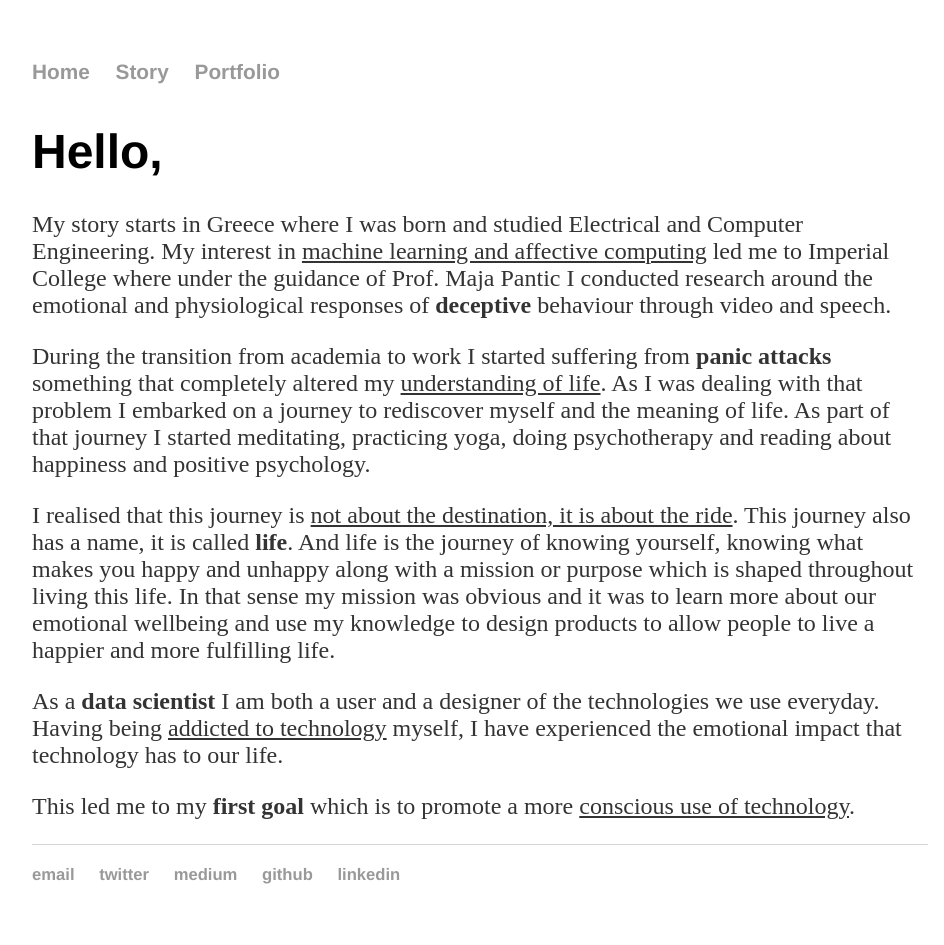
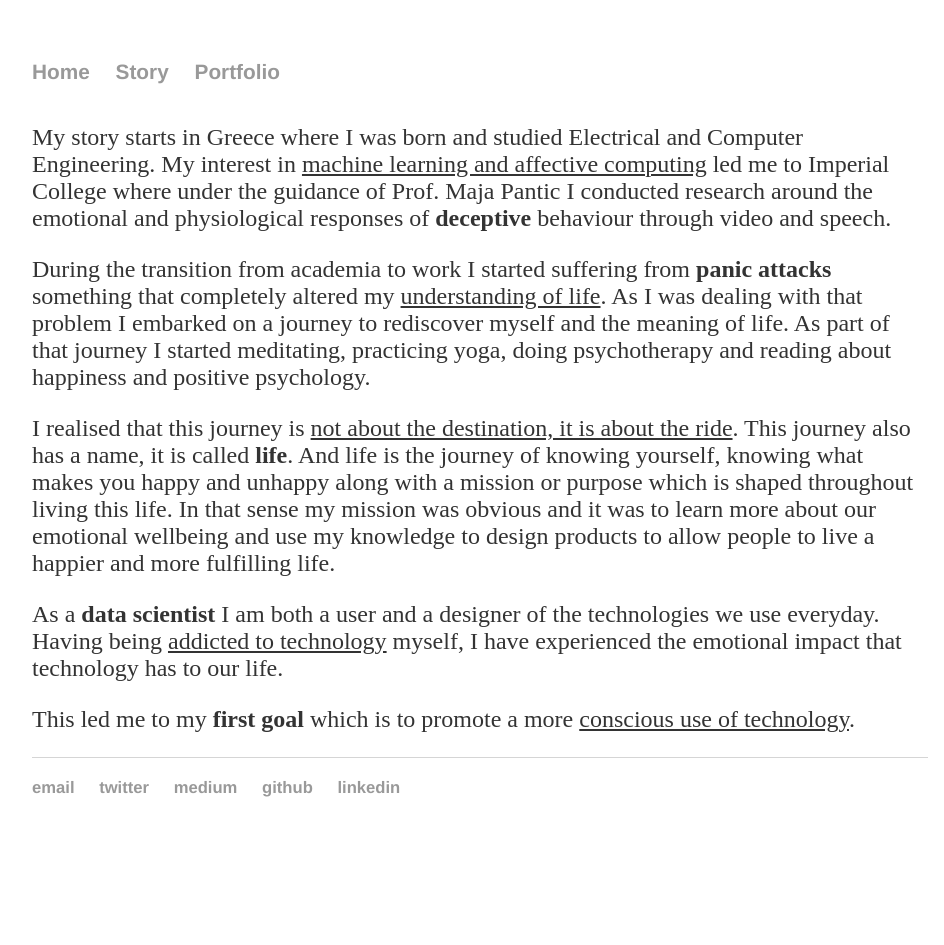
Before and after one commit to nsorros/nsorros.github.io, a Jekyll site: the page built from about/index.html, in a window 1280 px wide. Shown: the whole page, without its empty margins (160-1104 px from the left). Built offline with Jekyll 4.4.1, drawn with Linux system fonts in a browser that asks for light colours; after the commit the page ends 900 px from its top, so only the background shows below that.

Commit message:
Update index.html

```diff
--- a/about/index.html
+++ b/about/index.html
@@ -2,7 +2,7 @@
 layout: default
 title: My life so far ...
 ---
-<h1> Hello,</h1>
+
 <p>
 	My story starts in Greece where I was born and studied Electrical and Computer Engineering.
 	My interest in <u>machine learning and affective computing</u> led me to Imperial College
```
